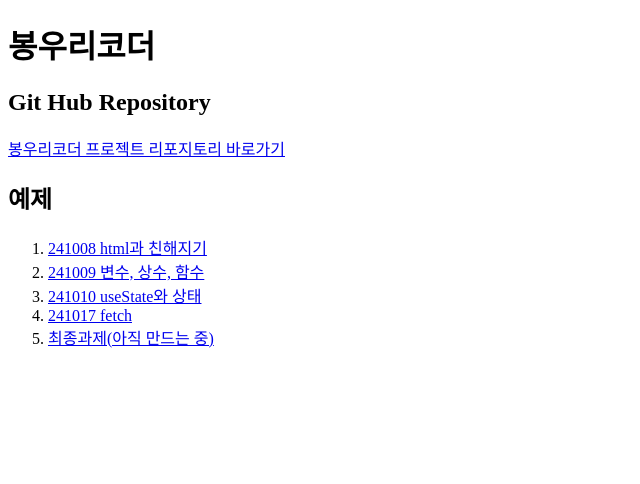
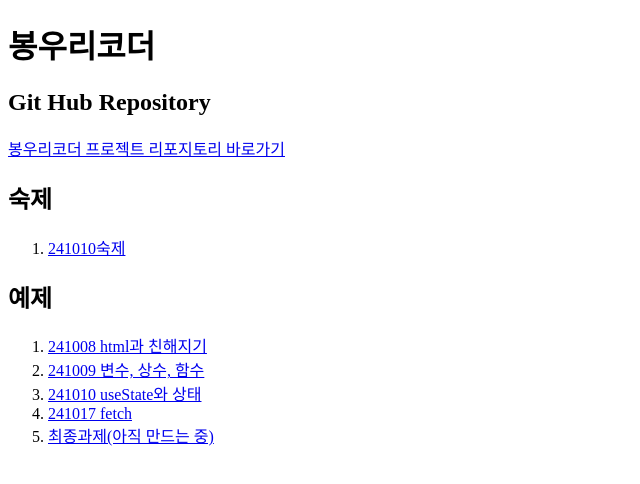
Before and after one commit to freebird920/bong-vite-react-example, a React (Vite) app: page / in a window 1280 px wide. Shown: the top 484 px of the page, without its empty margins (0-640 px from the left). Built offline with nearby package versions, Linux system fonts and the light colour scheme; a web font is replaced by a local one.

Commit message:
숙제추가

```diff
--- /dev/null
+++ b/src/app/Homework241010/page.tsx
@@ -0,0 +1,12 @@
+export default function Homework241010() {
+  let myName: any = "이름쓰세요";
+  console.log(myName);
+  myName = "봉돌이";
+  console.log(myName);
+
+  return (
+    <>
+      <h1>{myName}</h1>
+    </>
+  );
+}
--- a/src/app/page.tsx
+++ b/src/app/page.tsx
@@ -9,7 +9,12 @@
       <a href="https://github.com/freebird920/bong-vite-react-example">
         봉우리코더 프로젝트 리포지토리 바로가기
       </a>
-
+      <h2>숙제</h2>
+      <ol>
+        <li>
+          <a href="/hw241010">241010숙제</a>
+        </li>
+      </ol>
       <h2>예제</h2>
       <ol>
         <li>
--- a/src/main.tsx
+++ b/src/main.tsx
@@ -8,6 +8,7 @@
 import App241009 from "./app/App241009/page.tsx";
 import AppFinal from "./app/AppFinal/page.tsx";
 import App241017 from "./app/App241017/page.tsx";
+import Homework241010 from "./app/Homework241010/page.tsx";
 const router = createBrowserRouter([
   {
     path: "/",
@@ -30,6 +31,10 @@
     element: <App241017 />,
   },
   {
+    path: "/hw241010",
+    element: <Homework241010 />,
+  },
+  {
     path: "/final",
     element: <AppFinal />,
   },
```
